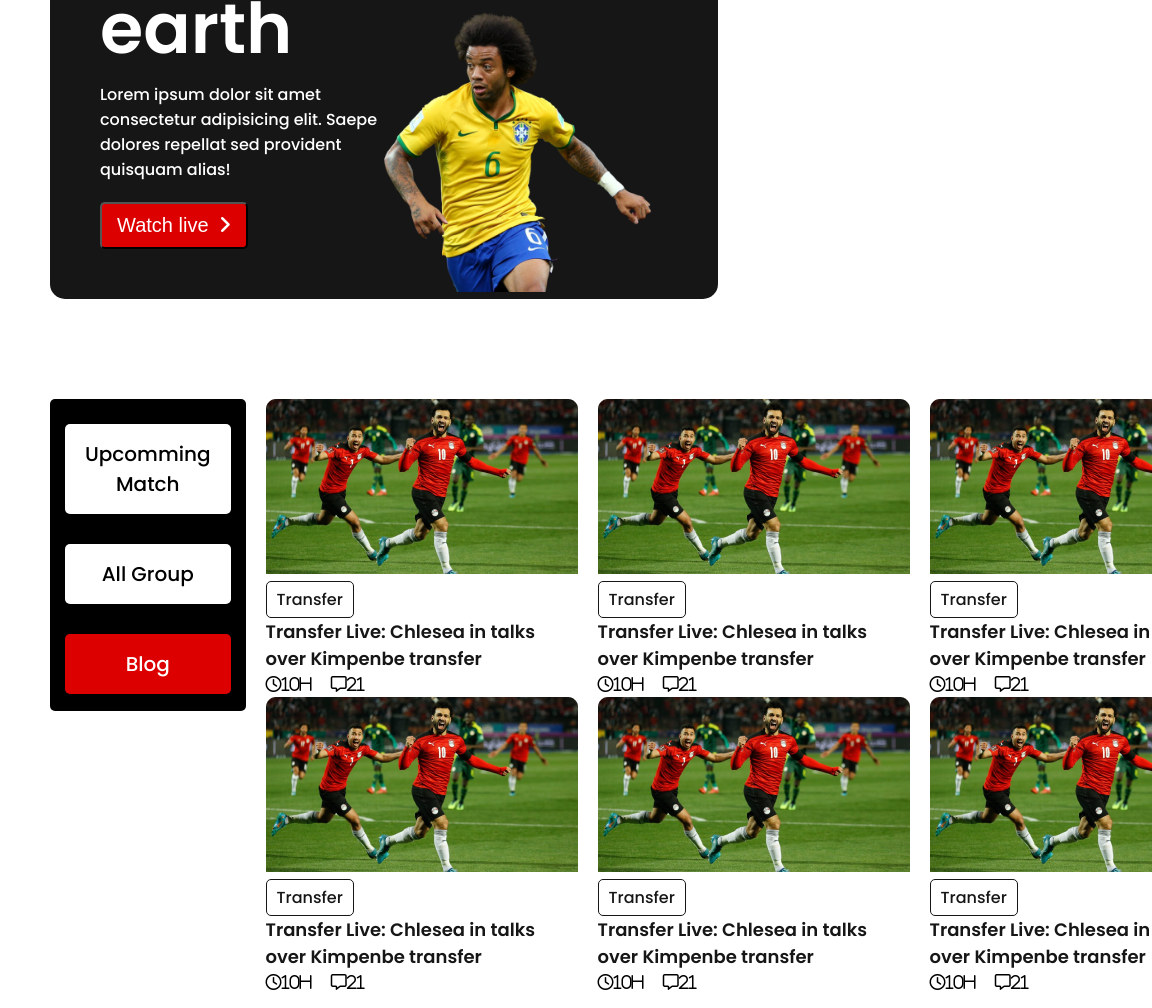
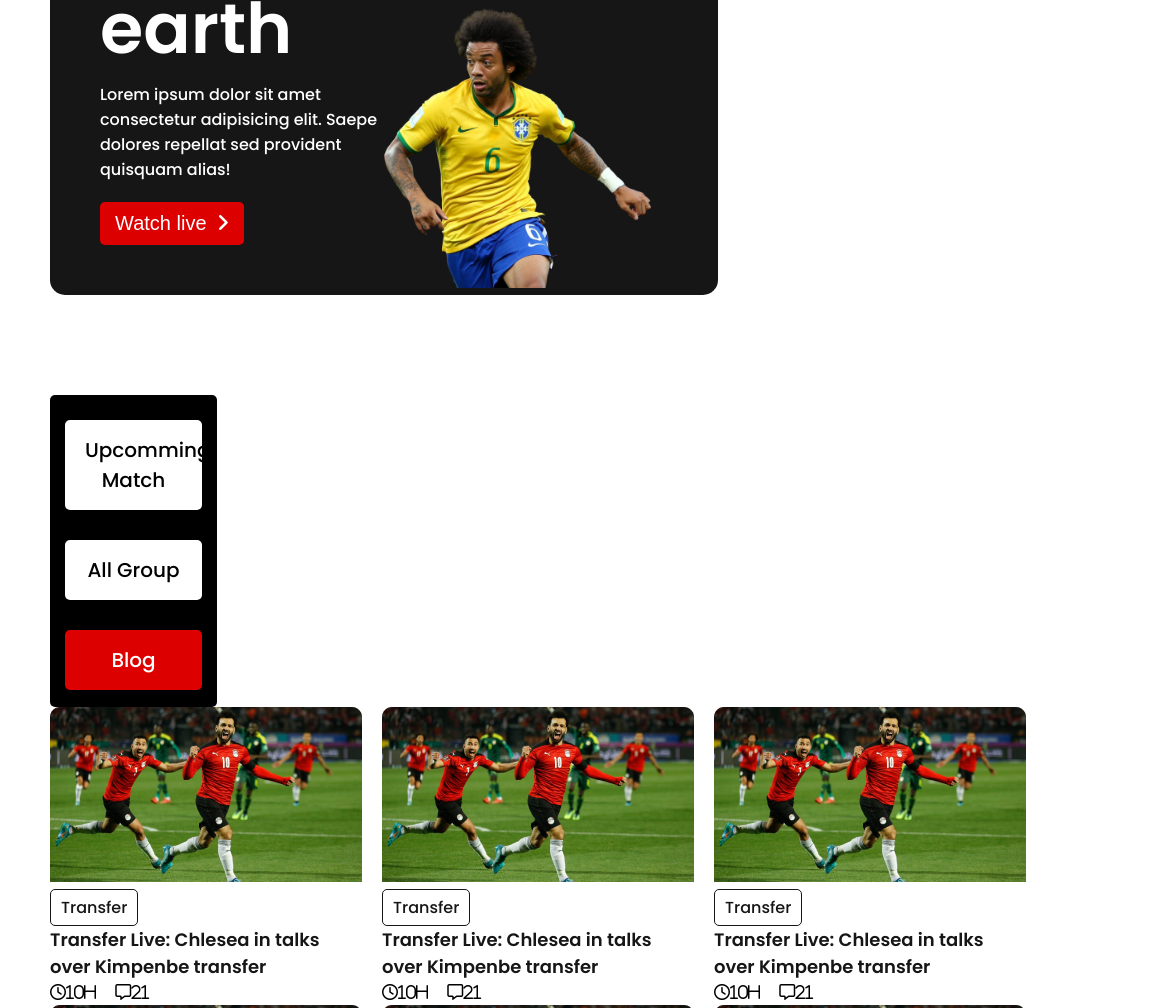
Before and after one commit to amdadullah/assignment-2, a plain HTML site: page index.html in a window 768 px wide. Shown: the part 498-1506 px from the top of the page, 1152 px wide, since content can reach past the window. Drawn offline with Linux system fonts and the light colour scheme.

Commit message:
add code

```diff
--- a/styles/responsive.css
+++ b/styles/responsive.css
@@ -1,13 +1,29 @@
 /* tablet style css */
 @media only screen and (min-width:768px) and (max-width:991px) {
-    .banner{
-        display: none;
-        background-color: brown;
-    }
+    .blogs{
+        display: flex;
+        flex-direction: column;
+        margin-top: 100px;
+       }
+    .blog-pages{
 
+       }
+    .blogs-left{
+        width: 100%;
+        background-color: #fff;
+       }
     .blogs-right{
         display:grid;
         grid-template-columns: repeat(2, 1fr);
+        grid-column-gap: 10px;
+       }
+
+}
+
+/* mobile style css */
+@media only screen and (max-width:767px){
+    body {
+        /* display:none; */
     }
 
 }
--- a/styles/style.css
+++ b/styles/style.css
@@ -45,6 +45,7 @@ a{
     padding: 10px 15px;
     background-color: #DD0000;
     border-radius: 5px;
+    border: none;
 }
 .banner-left a{
     font-size: 20px;
@@ -71,7 +72,7 @@ a{
     margin-top: 100px;
    }
    .blogs-left{
-    width: 312px;
+    width: 25%;
     height: 312px;
     background-color: #000;
     border-radius: 5px;
```
